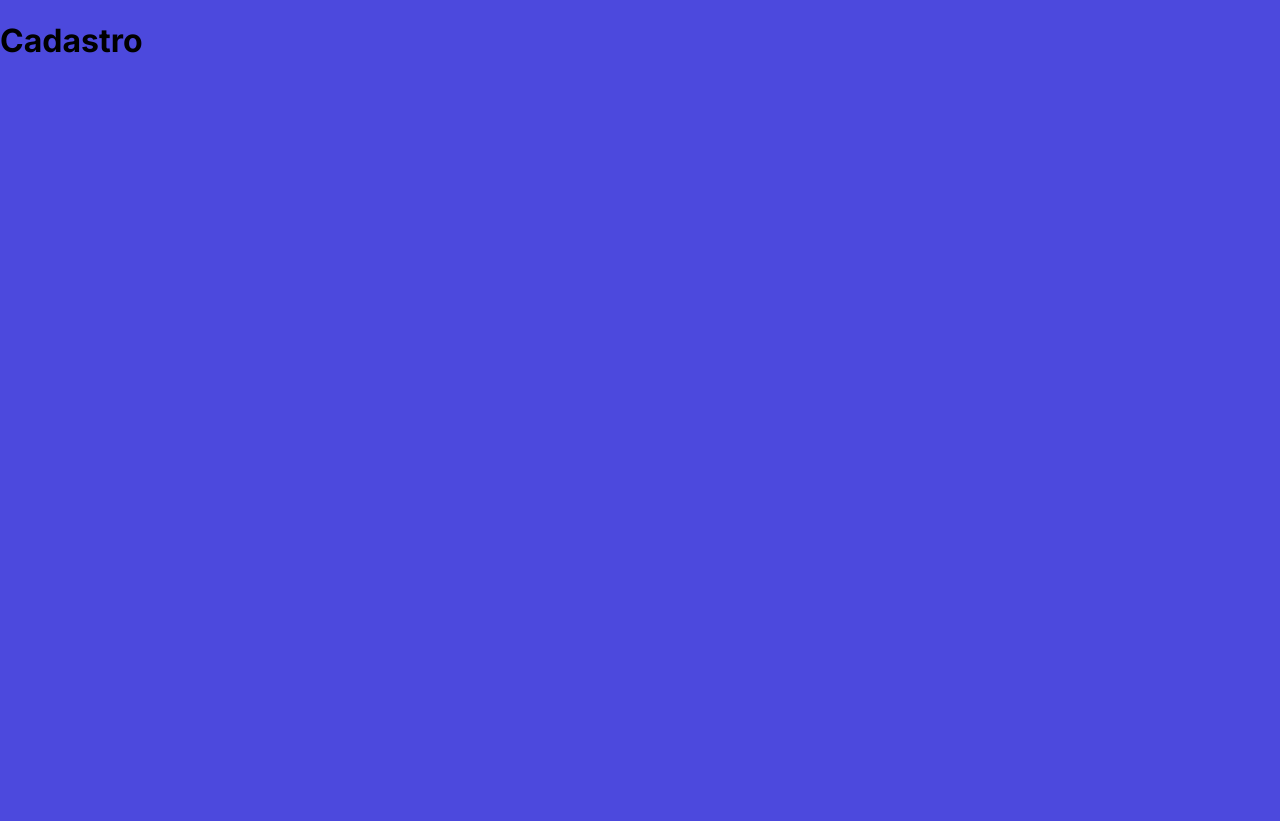
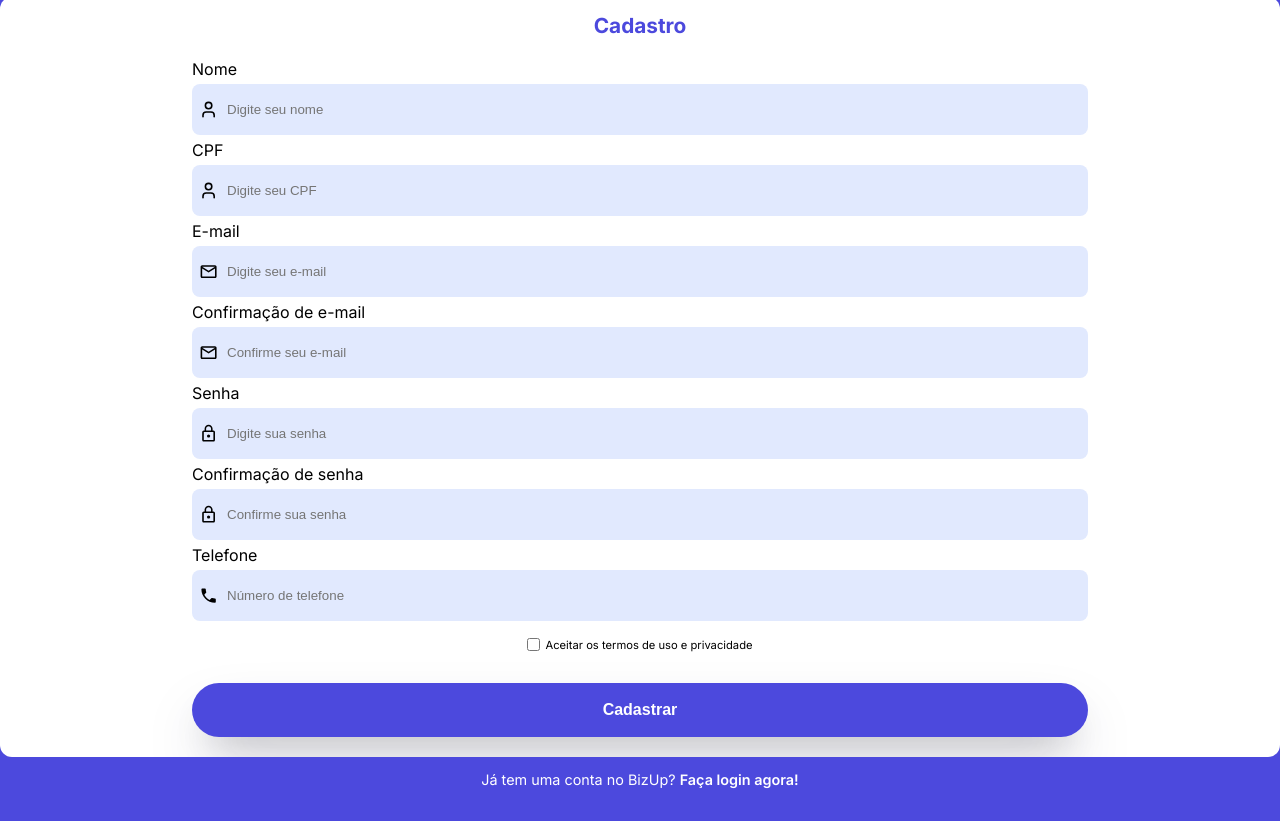
Before and after one commit to AndreMaurilioDEV/BizUp-Front, a React (Vite) app: page /cadastro in a window 1280 px wide. Built offline with nearby package versions, Linux system fonts and the light colour scheme.

Commit message:
cadastro page

```diff
--- a/src/components/Form/Form.css
+++ b/src/components/Form/Form.css
@@ -1,6 +1,7 @@
 .form-input {
   display: flex;
   position: relative;
+  flex-direction: column;
 }
 
 .form-input span {
@@ -13,3 +14,7 @@
   left: 7px;
   font-size: 1.2rem;
 }
+
+.form-input.has-label span {
+  top: 10px;
+}
--- a/src/components/Form/Form.tsx
+++ b/src/components/Form/Form.tsx
@@ -36,7 +36,9 @@ function Form({fields, onSubmit, textButton} : FormProps) {
   return (
     <form onSubmit={handleSubmit}>
       {fields.map((field) => (
-        <div key={field.name} className='form-input'>
+        <div key={field.name}
+        className={`form-input ${field.label ? 'has-label' : ''}`}>
+          {field.label && <label>{field.label}</label>}
           <span>{field.icon}</span>
           <input
           type={field.type}
--- a/src/pages/Cadastro/Cadastro.css
+++ b/src/pages/Cadastro/Cadastro.css
@@ -0,0 +1,53 @@
+.div-form-title h1 {
+  font-size: 1.3rem;
+  margin: 0;
+  padding: 16px 0;
+  color: #4c49dd;
+}
+
+.div-form-inputs-cadastro {
+  display: flex;
+    flex-direction: column;
+    width: 70%;
+}
+
+.div-form-inputs-cadastro input {
+  padding: 18px 35px;
+  margin: 5px 0;
+}
+
+.main-div-cadastro {
+  display: flex;
+  flex-direction: column;
+  justify-content: center;
+  height: 100%;
+}
+
+.div-terms-input label {
+  display: flex;
+  justify-content: center;
+  gap: 5px;
+}
+
+.p-terms {
+  font-size: 0.7rem;
+}
+
+.div-login {
+  text-align: center;
+  background: #4c49dd;
+  color: white;
+  width: 100%;
+}
+
+.div-login-flex p {
+  font-size: 0.9rem;
+}
+
+.div-login-flex span {
+  font-weight: 600;
+}
+
+.div-form-inputs-cadastro input:focus {
+  outline: 0;
+}
--- a/src/pages/Cadastro/Cadastro.tsx
+++ b/src/pages/Cadastro/Cadastro.tsx
@@ -1,15 +1,58 @@
 import React from "react";
+import Form from '../../components/Form/Form';
+import './Cadastro.css';
+import { useNavigate } from "react-router";
+import { LuUser } from "react-icons/lu";
+import { MdOutlineEmail } from "react-icons/md";
+import { MdLockOutline } from "react-icons/md";
+import { MdPhone } from "react-icons/md";
 
 function CadastroPage() {
+
+  const fields = [
+    { name: 'nome', 'label': "Nome", type: 'text', required: true, 'placeholder': "Digite seu nome", 'icon': <LuUser/>},
+    { name: 'CPF', type: 'text', required: true, 'placeholder': "Digite seu CPF", 'label': "CPF", 'icon': <LuUser/>},
+    { name: 'Email', type: 'email', required: true, 'placeholder': "Digite seu e-mail", 'label': "E-mail", 'icon': <MdOutlineEmail/>},
+    { name: 'confirm-Email', type: 'email', required: true, 'placeholder': "Confirme seu e-mail", 'label': "Confirmação de e-mail", 'icon': <MdOutlineEmail/>},
+    { name: 'password', type: 'password', required: true, 'placeholder': "Digite sua senha", 'label': "Senha", 'icon': <MdLockOutline/>},
+    { name: 'confirm-password', type: 'password', required: true, 'placeholder': "Confirme sua senha", 'label': "Confirmação de senha", 'icon': <MdLockOutline/>},
+    { name: 'telefone', type: 'tel', required: true, 'placeholder': "Número de telefone", 'label': "Telefone", 'icon': <MdPhone/>},
+  ];
 
   const handleFormSubmit = (data: Record<string, string>) => {
     console.log('V');
   };
 
+  const navigate = useNavigate();
+
   return (
-    <>
-    <h1>Cadastro</h1>
-    </>
+    <div className="main-div-cadastro">
+    <div className='div-form'>
+      <div className="div-form-title">
+      <h1>Cadastro</h1>
+      </div>
+      <div className='div-form-inputs-cadastro'>
+
+      <Form fields={fields} textButton='Entrar' onSubmit={handleFormSubmit}/>
+
+      <div className='div-terms-input'>
+      <label>
+      <input type="checkbox" name="terms" />
+      <p className="p-terms">Aceitar os termos de uso e privacidade</p>
+      </label>
+      </div>
+
+      <div className='div-btn-submit'>
+      <button type='submit' className='btn-submit'>Cadastrar</button>
+      </div>
+      </div>
+      </div>
+      <div className='div-login'>
+        <div className='div-login-flex'>
+        <p>Já tem uma conta no BizUp? <span onClick={() => navigate('/')}>Faça login agora!</span></p>
+        </div>
+      </div>
+    </div>
   )
 };
 
--- a/src/pages/Login/Login.css
+++ b/src/pages/Login/Login.css
@@ -120,11 +120,9 @@
 
 .div-form-inputs input {
   padding: 18px 35px;
-  width: 100%;
 }
 
 .div-form-inputs input:focus {
-  border: 0.5px solid #3f51b5;
   outline: 0;
 }
 
@@ -151,7 +149,7 @@
 
 .div-password-options p {
   color: #454545;
-  font-size: 0.8rem;
+  font-size: 0.9rem;
 }
 
 .div-password-options input {
@@ -168,6 +166,7 @@
 
 .div-register p {
   color: white;
+  font-size: 0.9rem;
 }
 
 .div-register span {
--- a/src/pages/Login/Login.tsx
+++ b/src/pages/Login/Login.tsx
@@ -84,9 +84,7 @@ function LoginPage() {
       </div>
       <div className='div-register'>
         <div className='div-register-flex'>
-          <div>
         <p>É novo no BizUp? <span onClick={() => navigate('/cadastro')}>Cadastra-se agora!</span></p>
-          </div>
         </div>
       </div>
 
```
